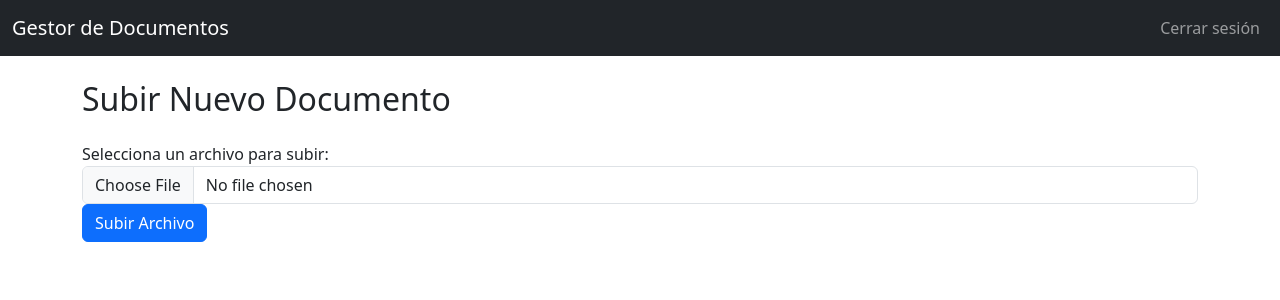
After one commit to JennyHa-Unsa/document_manager, a Flask app: page /upload in a window 1280 px wide. The commit adds this page. Shown: the top 300 px of the page. Run offline with Flask 3, Linux system fonts and the light colour scheme; a user stored in the database is signed in.

Commit message:
Comprobado funcionamiento de descarga y eliminacion de archivos

```diff
--- a/app/routes.py
+++ b/app/routes.py
@@ -1,4 +1,4 @@
-from flask import Blueprint, render_template, redirect, url_for, flash, request
+from flask import Blueprint, render_template, redirect, url_for, flash, request, send_from_directory
 from flask_login import login_user, logout_user, login_required, current_user
 from werkzeug.utils import secure_filename
 from app import db
@@ -51,6 +51,12 @@ def upload():
         return redirect(url_for('routes.index'))
     return render_template('upload.html', form=form)
 
+# Ruta para servir archivos desde el directorio uploads
+@bp.route('/uploads/<filename>')
+@login_required
+def download_file(filename):
+    return send_from_directory(os.path.join(os.getcwd(), 'uploads'), filename)
+
 @bp.route('/delete/<filename>', methods=['POST'])
 @login_required
 def delete(filename):
--- a/app/templates/index.html
+++ b/app/templates/index.html
@@ -18,8 +18,8 @@
                 <tr>
                     <td>{{ file }}</td>
                     <td>
-                        <a href="{{ url_for('static', filename='uploads/' + file) }}" class="btn btn-primary btn-sm">Descargar</a>
-                        <form method="POST" action="{{ url_for('delete', filename=file) }}" class="d-inline">
+                        <a href="{{ url_for('routes.download_file', filename=file) }}" class="btn btn-primary btn-sm">Descargar</a>
+                        <form method="POST" action="{{ url_for('routes.delete', filename=file) }}" class="d-inline">
                             <button type="submit" class="btn btn-danger btn-sm">Eliminar</button>
                         </form>
                     </td>
--- /dev/null
+++ b/app/templates/upload.html
@@ -0,0 +1,17 @@
+{% extends "base.html" %}
+
+{% block content %}
+<div class="row">
+    <div class="col-md-12">
+        <h2 class="mb-4">Subir Nuevo Documento</h2>
+        <form method="POST" enctype="multipart/form-data">
+            {{ form.hidden_tag() }}
+            <div class="form-group">
+                <label for="file">Selecciona un archivo para subir:</label>
+                {{ form.file(class="form-control") }}
+            </div>
+            <button type="submit" class="btn btn-primary">Subir Archivo</button>
+        </form>
+    </div>
+</div>
+{% endblock %}
```
Also changed, not shown: 1 other file.
